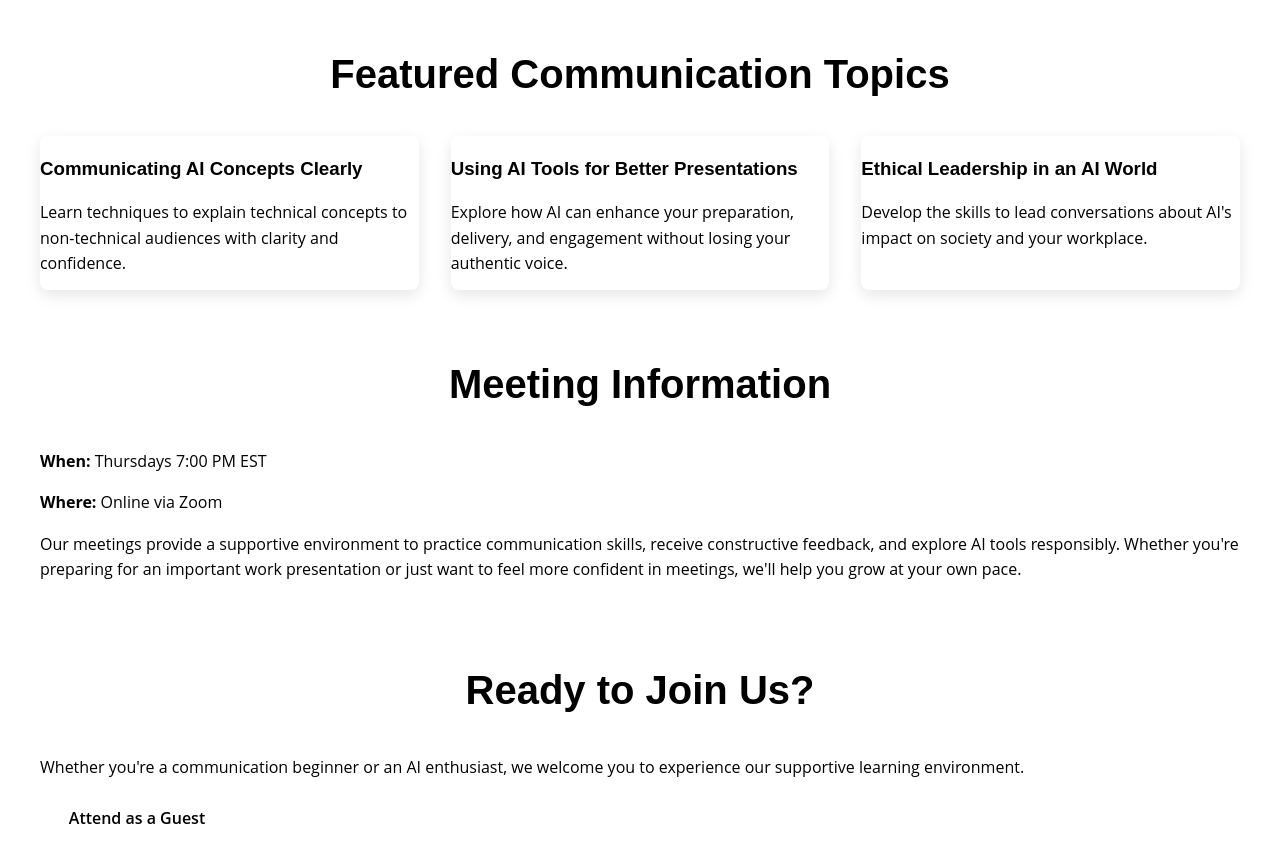
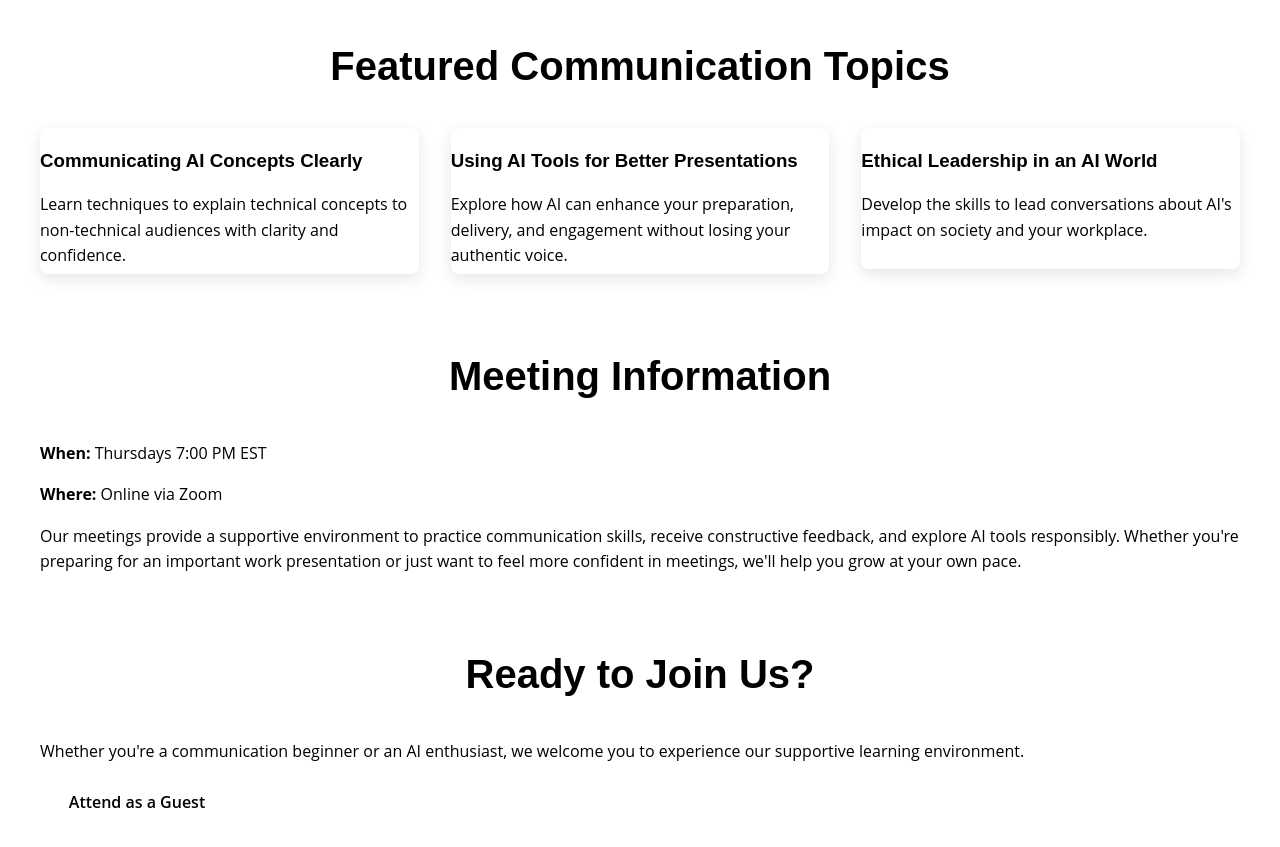
Before and after one commit to pacitaf119/toastmasters-website, a plain HTML site: page index.html in a window 1280 px wide. Shown: the part 800-1647 px from the top of the page. Drawn offline with Linux system fonts and the light colour scheme.

Commit message:
Update style.css
/*Reduce the spaces between end of section content and the beginning of the next section title*/

```diff
--- a/style.css
+++ b/style.css
@@ -573,4 +573,30 @@
 .section h3 {
     margin-bottom: 0.5rem;
 }
+/* Reduce spacing between section content and next section title */
+.section p:last-child {
+    margin-bottom: 0.3rem;  /* Less space after the last paragraph of each section */
+}
+
+.section .speech-card:last-child {
+    margin-bottom: 0.3rem;  /* Less space after the last speech card */
+}
+
+.speeches {
+    margin-bottom: 0.5rem;  /* Less space after the Topics cards section */
+}
+
+/* Tighten spacing between sections specifically */
+#topics {
+    margin-top: 0.5rem;  /* Pull Topics closer to About content */
+}
+
+#meetings {
+    margin-top: 0.5rem;  /* Pull Meetings closer to Topics content */
+}
+
+#join {
+    margin-top: 0.5rem;  /* Pull Join closer to Meetings content */
+}
+
 </style>
```
